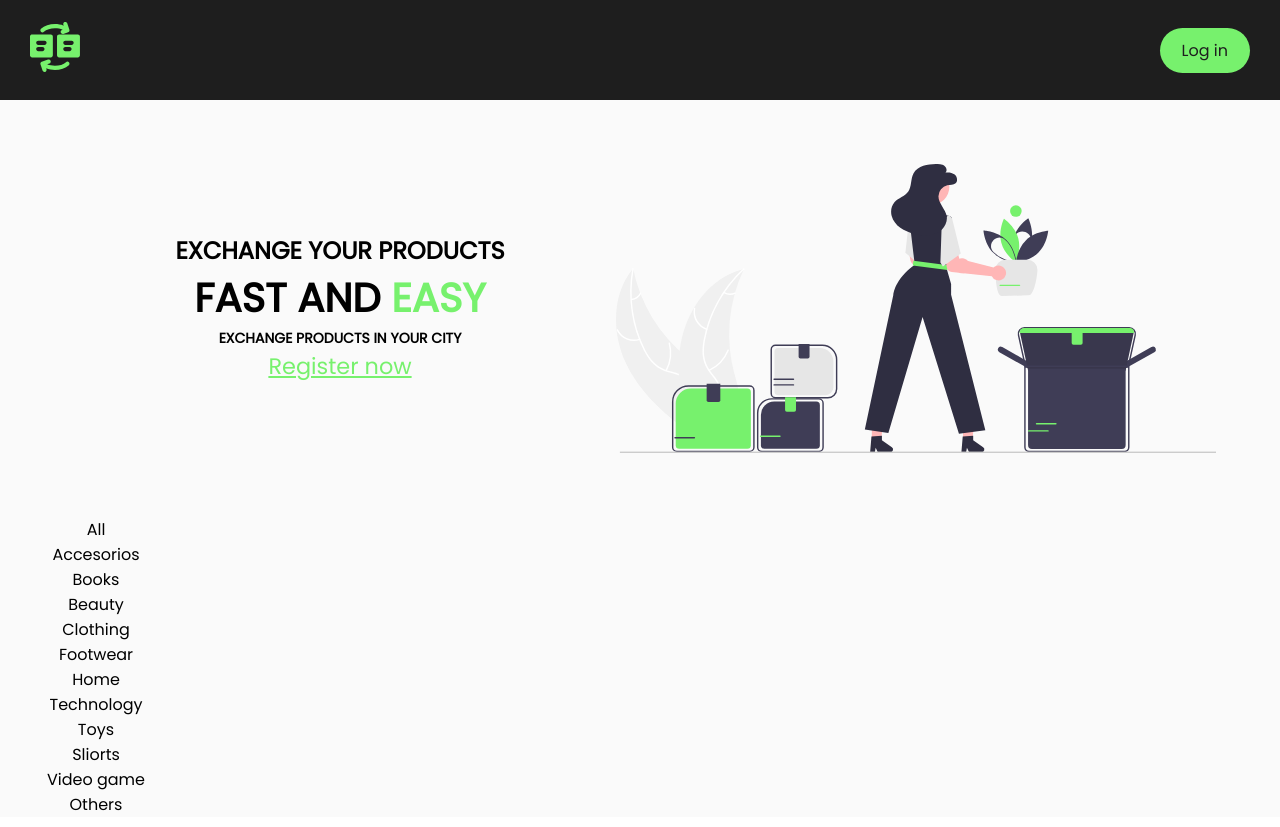
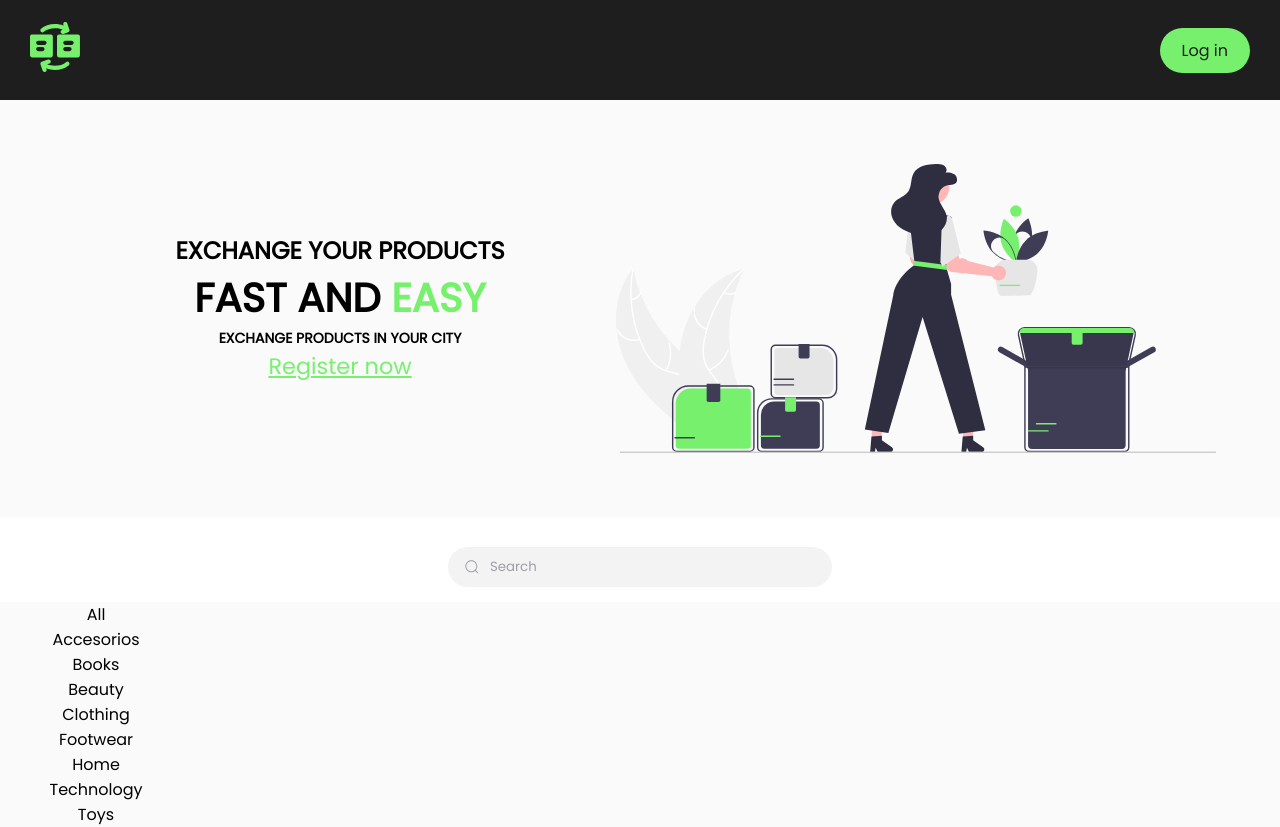
Before and after one commit to nzavaletac/front-ranti, a React (Create React App) app: page / in a window 1280 px wide. Shown: the top 827 px of the page. Built offline with nearby package versions, Linux system fonts and the light colour scheme; no server answers.

Commit message:
component search design is finished

```diff
--- /dev/null
+++ b/src/components/Search/Search.js
@@ -0,0 +1,17 @@
+import React from "react";
+import { Container, Group, Input, Svg } from "./SearchElements";
+
+export const Search = () => {
+  return (
+    <Container>
+      <Group>
+        <Svg class="icon" aria-hidden="true" viewBox="0 0 24 24">
+          <g>
+            <path d="M21.53 20.47l-3.66-3.66C19.195 15.24 20 13.214 20 11c0-4.97-4.03-9-9-9s-9 4.03-9 9 4.03 9 9 9c2.215 0 4.24-.804 5.808-2.13l3.66 3.66c.147.146.34.22.53.22s.385-.073.53-.22c.295-.293.295-.767.002-1.06zM3.5 11c0-4.135 3.365-7.5 7.5-7.5s7.5 3.365 7.5 7.5-3.365 7.5-7.5 7.5-7.5-3.365-7.5-7.5z"></path>
+          </g>
+        </Svg>
+        <Input placeholder="Search" type="search" />
+      </Group>
+    </Container>
+  );
+};
--- /dev/null
+++ b/src/components/Search/SearchElements.js
@@ -0,0 +1,50 @@
+import styled from "styled-components";
+
+export const Container = styled.div`
+  display: flex;
+  flex-wrap: wrap;
+  justify-content: center;
+  margin-top: 30px;
+  margin-bottom: 15px;
+  width: 100%;
+`;
+
+export const Group = styled.div`
+  display: flex;
+  line-height: 28px;
+  align-items: center;
+  position: relative;
+  width: 30%;
+`;
+
+export const Input = styled.input`
+  width: 100%;
+  height: 40px;
+  line-height: 28px;
+  padding: 0 1rem;
+  padding-left: 2.5rem;
+  border: 2px solid transparent;
+  border-radius: 50px;
+  outline: none;
+  background-color: #f3f3f4;
+  color: #0d0c22;
+  transition: none.3s ease;
+  &::placeholder {
+    color: #9e9ea7;
+  }
+  &:focus,
+  &:hover {
+    outline: none;
+    border-color: gray;
+    background-color: #fff;
+    box-shadow: 0 0 0 4px rgb(234 76 137 / 10%);
+  }
+`;
+
+export const Svg = styled.svg`
+  position: absolute;
+  left: 1rem;
+  fill: #9e9ea7;
+  width: 1rem;
+  height: 1rem;
+`;
--- a/src/pages/Home.js
+++ b/src/pages/Home.js
@@ -4,6 +4,7 @@
 import { Footer } from "../components/Footer/Footer";
 import { Main } from "../components/Main/Main";
 import { NavBarHome } from "../components/NavBar/NavBarHome";
+import { Search } from "../components/Search/Search";
 
 export const Home = () => {
   const [products, setProducts] = useState([]);
@@ -20,6 +21,7 @@
     <>
       <NavBarHome />
       <Banner />
+      <Search />
       <Main products={products} />
       <Footer />
     </>
```
Also changed, not shown: src/assets/images/tag.svg (added).
